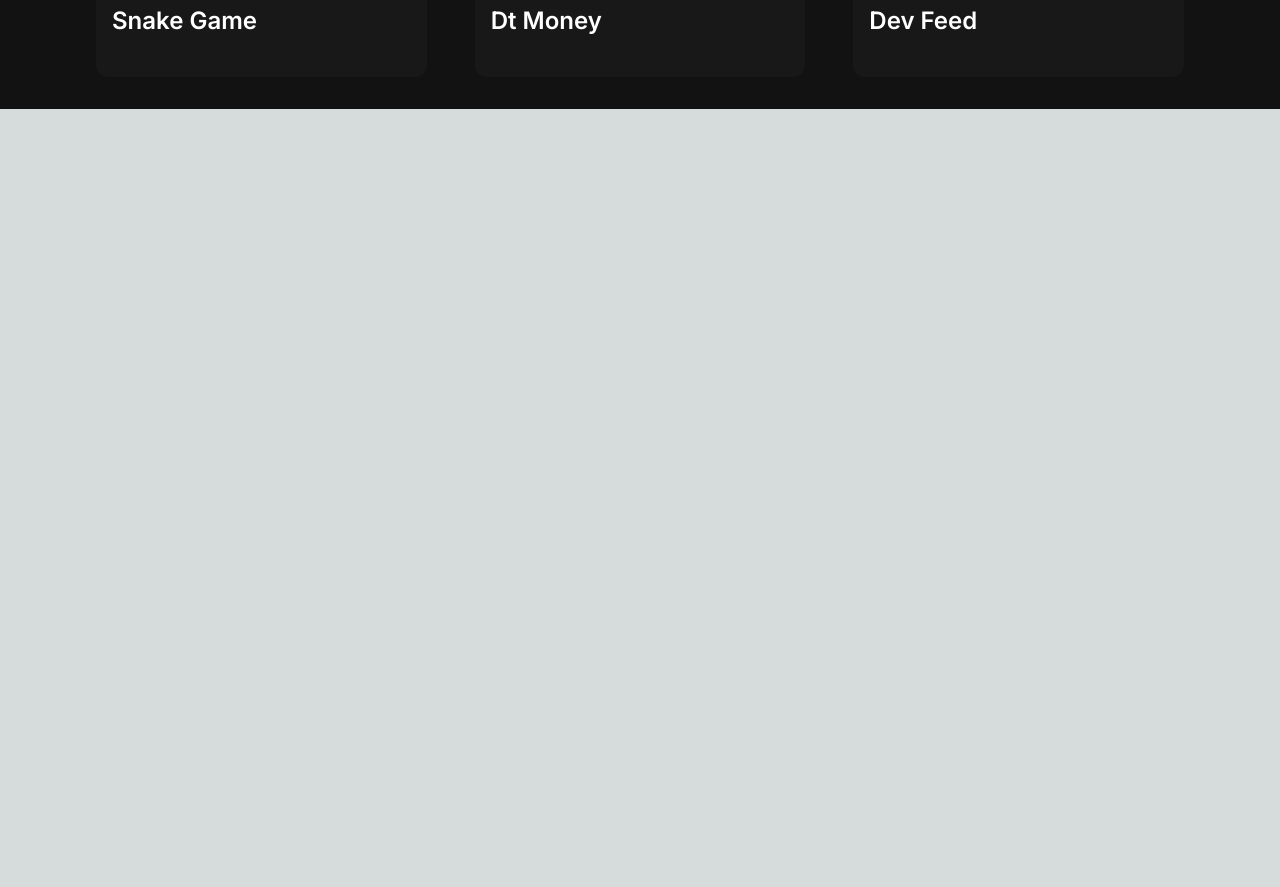
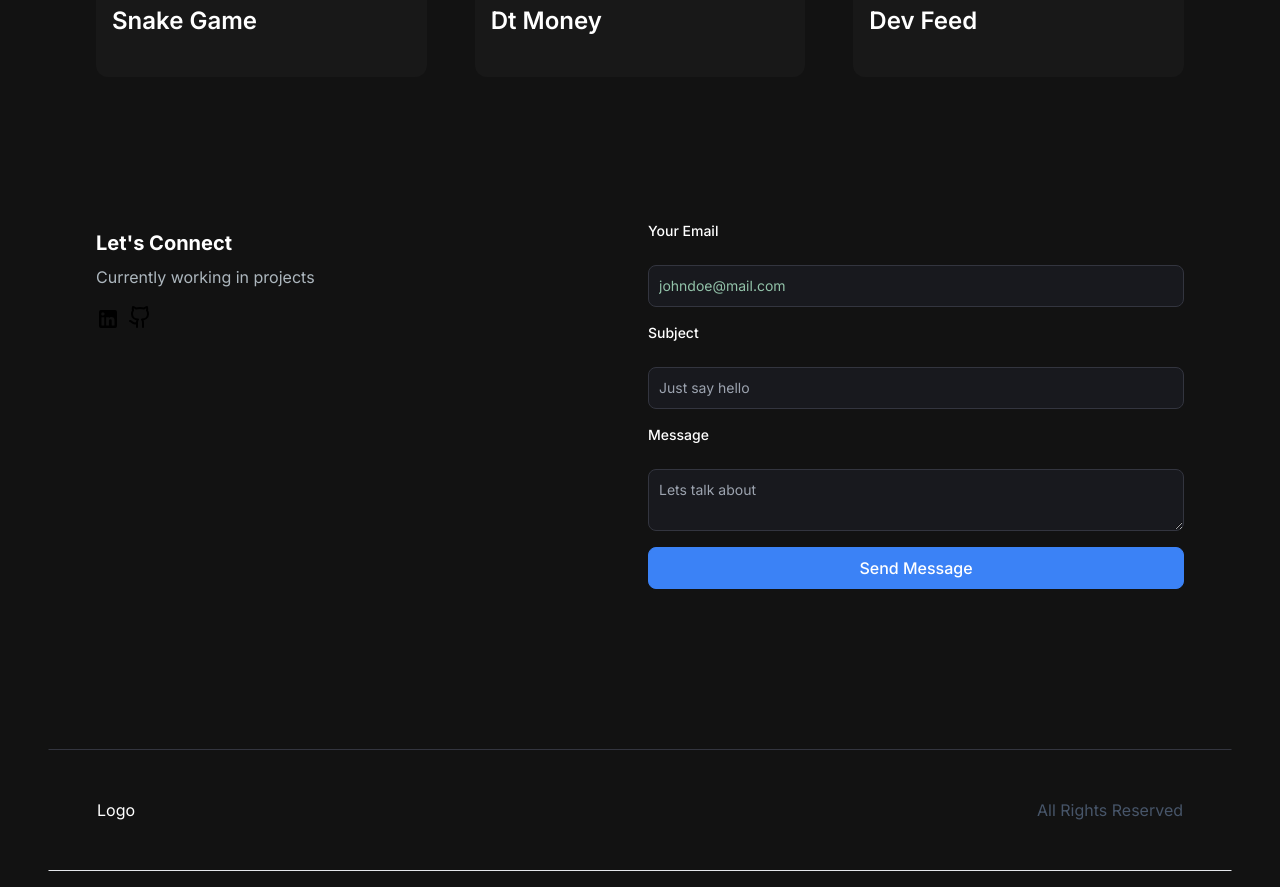
Before and after one commit to mgmenezes/Portifolio-React-NextJS, a Next.js app: page / in a window 1280 px wide. Shown: the part 1580-2467 px from the top of the page. Before the commit the page ends 1689 px from the top, so only its background shows below. Built offline with nearby package versions, Linux system fonts and the light colour scheme.

Commit message:
feat: Creating Email Section and Footer

```diff
--- /dev/null
+++ b/src/app/api/route.ts
@@ -0,0 +1,23 @@
+// import { EmailTemplate } from "@/components/EmailTemplate";
+import { Resend } from "resend";
+
+const resend = new Resend(process.env.RESEND_API_KEY);
+
+export async function POST() {
+  try {
+    const data = await resend.emails.send({
+      from: "Moisés <moisesmenezes53@gmail.com>",
+      to: ["moisesmenezes53@gmail.com"],
+      subject: "Hello world",
+      react: (
+        <>
+          <p>Hello</p>
+        </>
+      ),
+    });
+
+    return Response.json(data);
+  } catch (error) {
+    return Response.json({ error });
+  }
+}
--- a/src/app/page.js
+++ b/src/app/page.js
@@ -1,7 +1,9 @@
+import EmailSection from "@/components/EmailSection";
 import AboutSection from "../components/AboutSection";
 import HeroSection from "../components/HeroSection";
 import Navbar from "../components/Navbar";
 import ProjectsSection from "../components/ProjectsSection";
+import Footer from "@/components/Footer";
 
 export default function Home() {
   return (
@@ -11,7 +13,9 @@ export default function Home() {
         <HeroSection />
         <AboutSection />
         <ProjectsSection />
+        <EmailSection />
       </div>
+      <Footer />
     </main>
   );
 }
--- /dev/null
+++ b/src/components/EmailSection.jsx
@@ -0,0 +1,78 @@
+import React from "react";
+import { GithubIcon, LinkedinIcon, LucideLinkedin } from "lucide-react";
+import { GitHubLogoIcon, LinkedInLogoIcon } from "@radix-ui/react-icons";
+import { LinkedIn } from "@mui/icons-material";
+import Link from "next/link";
+
+const EmailSections = () => {
+  const linkedinLink =
+    "https://www.linkedin.com/in/moises-de-menezes-8ab47a157/";
+  const githubLink = "https://github.com/mgmenezes";
+  return (
+    <section className="grid grid-cols-2 my-12 md:mt-12 py-24 gap-4">
+      <div>
+        <h5 className="text-xl font-bold text-white my-2">Let's Connect</h5>
+        <p className="text-[#ADB7BE] mb-4 max-w-md">
+          Currently working in projects
+        </p>
+        <div className="socials flex flex-row gap-2">
+          <Link href={linkedinLink}>
+            <LinkedIn />
+          </Link>
+          <Link href={githubLink}>
+            <GithubIcon />
+          </Link>
+        </div>
+      </div>
+      <div>
+        <form className="flex flex-col gap-4">
+          <label
+            htmlFor="email"
+            className="text-white block  mb-2 text-sm font-medium"
+          >
+            Your Email
+          </label>
+          <input
+            className="bg-[#18191E] border border-[#33353F] placeholder-[#92C2A9] text-gray-100 text-sm rounded-lg block w-full p-2.5"
+            type="email"
+            id="email"
+            required
+            placeholder="johndoe@mail.com"
+          />
+          <label
+            htmlFor="email"
+            className="text-white block  mb-2 text-sm font-medium"
+          >
+            Subject
+          </label>
+          <input
+            className="bg-[#18191E] border border-[#33353F] placeholder-[#] text-gray-100 text-sm rounded-lg block w-full p-2.5"
+            type="text"
+            id="subject"
+            required
+            placeholder="Just say hello"
+          />
+        </form>
+        <div className="flex flex-col gap-4">
+          <label
+            htmlFor="email"
+            className="text-white block mb-2 mt-4 text-sm font-medium"
+          >
+            Message
+          </label>
+          <textarea
+            className="bg-[#18191E] border  border-[#33353F] placeholder-[#] text-gray-100 text-sm rounded-lg block w-full p-2.5"
+            placeholder="Lets talk about"
+            name="Text"
+            id="message"
+          ></textarea>
+          <button className=" text-white font-medium border border-blue-500 rounded-lg py-2 w-full bg-blue-500 hover:bg-blue-400 transition-transform">
+            Send Message
+          </button>
+        </div>
+      </div>
+    </section>
+  );
+};
+
+export default EmailSections;
--- /dev/null
+++ b/src/components/EmailTemplate.tsx
@@ -0,0 +1,13 @@
+import * as React from "react";
+
+interface EmailTemplateProps {
+  firstName: string;
+}
+
+export const EmailTemplate: React.FC<Readonly<EmailTemplateProps>> = ({
+  firstName,
+}) => (
+  <div>
+    <h1>Welcome, {firstName}!</h1>
+  </div>
+);
--- /dev/null
+++ b/src/components/Footer.jsx
@@ -0,0 +1,14 @@
+import React from "react";
+
+const Footer = () => {
+  return (
+    <footer className="footer border border-t-[#33353F] border-r-transparent border-l-transparent text-white">
+      <div className="container p-12 flex justify-between">
+        <span>Logo</span>
+        <p className="text-slate-600">All Rights Reserved</p>
+      </div>
+    </footer>
+  );
+};
+
+export default Footer;
```
Also changed, not shown: package.json (+28 -4 lines), tsconfig.json (added, +34 -0 lines), .eslintrc.json, components.json (added), 1 other file (tests, documents, lock files or other folders).
